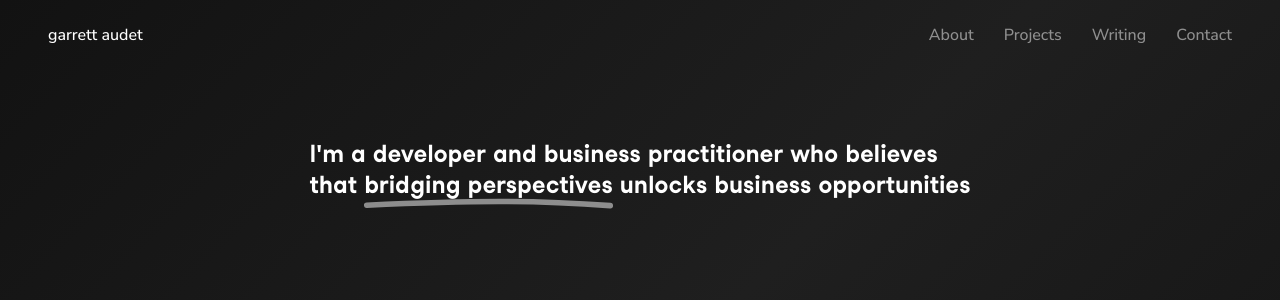
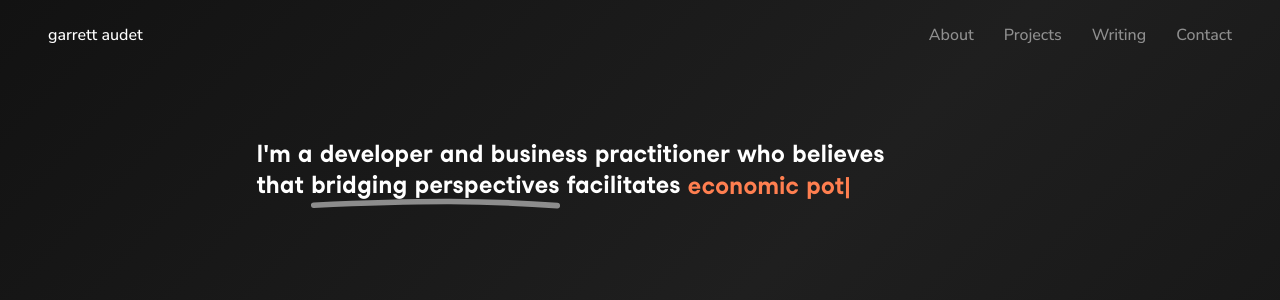
Before and after one commit to GarrettAudet/PersonalWebsite, a React (Create React App) app: page / in a window 1280 px wide. Shown: the top 300 px of the page. Built offline with nearby package versions, Linux system fonts and the light colour scheme; a web font is replaced by a local one.

Commit message:
Added typing text animation

```diff
--- a/package.json
+++ b/package.json
@@ -9,6 +9,7 @@
     "react": "^18.3.1",
     "react-dom": "^18.3.1",
     "react-scripts": "5.0.1",
+    "react-type-animation": "^3.2.0",
     "web-vitals": "^2.1.4"
   },
   "scripts": {
--- a/src/Titlecard/Titlecard.css
+++ b/src/Titlecard/Titlecard.css
@@ -46,26 +46,13 @@ a {
     left: 0;
 }
 
-/*
-.text-decoration {
+.text-animation {
     display: inline-block;
-    position: relative;
-    padding-bottom: 3px;
+    width: 14em;
+    white-space: nowrap;
+    overflow: hidden;
+    vertical-align: bottom;
+    text-align: left;
+    animation: blink-caret 0.75s step-end infinite;
+    color: #FF7F50;
 }
-
-.text-decoration:after {
-    content: '';
-    display: block;
-    margin: auto;
-    height: 3px;
-    width: 0px;
-    background: transparent;
-    transition: width .5s ease, background-color .5s ease;
-}
-
-.text-decoration:hover:after {
-    width: 100%;
-    background: white;
-    opacity: 0.5
-}
-*/
--- a/src/Titlecard/Titlecard.js
+++ b/src/Titlecard/Titlecard.js
@@ -1,4 +1,5 @@
-import React from 'react';
+import React, { useEffect, useRef } from 'react';
+import { TypeAnimation } from 'react-type-animation';
 import './Titlecard.css';
 
 const TitleCard = () => {
@@ -7,8 +8,19 @@ const TitleCard = () => {
       <div className="header-container">
         <h2>
           <span className="inline-block">I'm a developer and business practitioner who believes</span>
-          <span className="inline-block">that <span className="text-decoration"> bridging perspectives</span> unlocks business opportunities
-          </span>
+          <span className="inline-block">that <span className="text-decoration"> bridging perspectives </span> facilitates <span className="text-animation">
+            <TypeAnimation
+              sequence={[
+                'economic potential.', 3000,
+                'professional success.', 3000,
+                'individual growth.', 3000
+              ]}
+              wrapper="span"
+              speed={10}
+              style={{ fontSize: '1em', display: 'inline-block' }}
+              repeat={Infinity}
+            />
+          </span></span>
         </h2>
       </div>
     </a>
```
Also changed, not shown: 1 other file (tests, documents, lock files or other folders).
